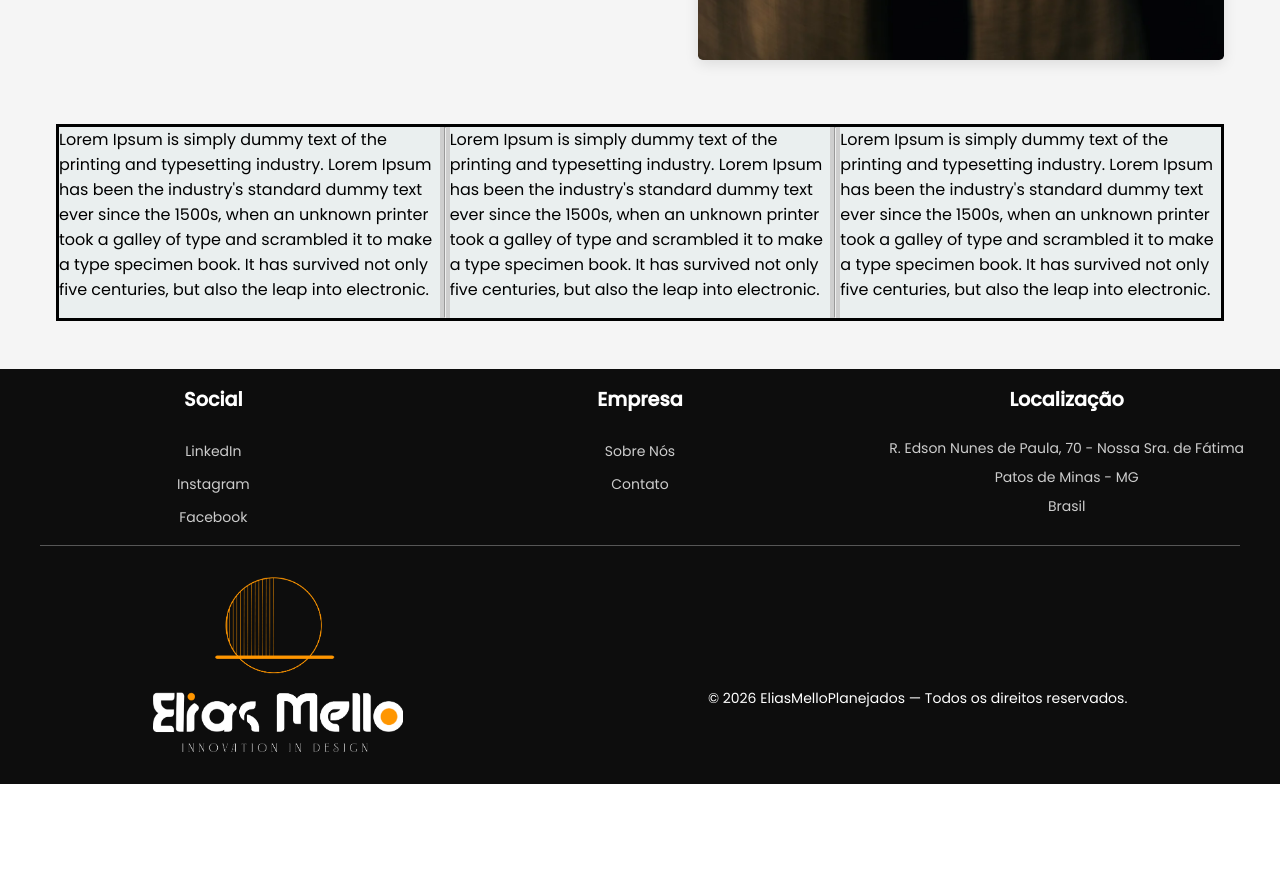
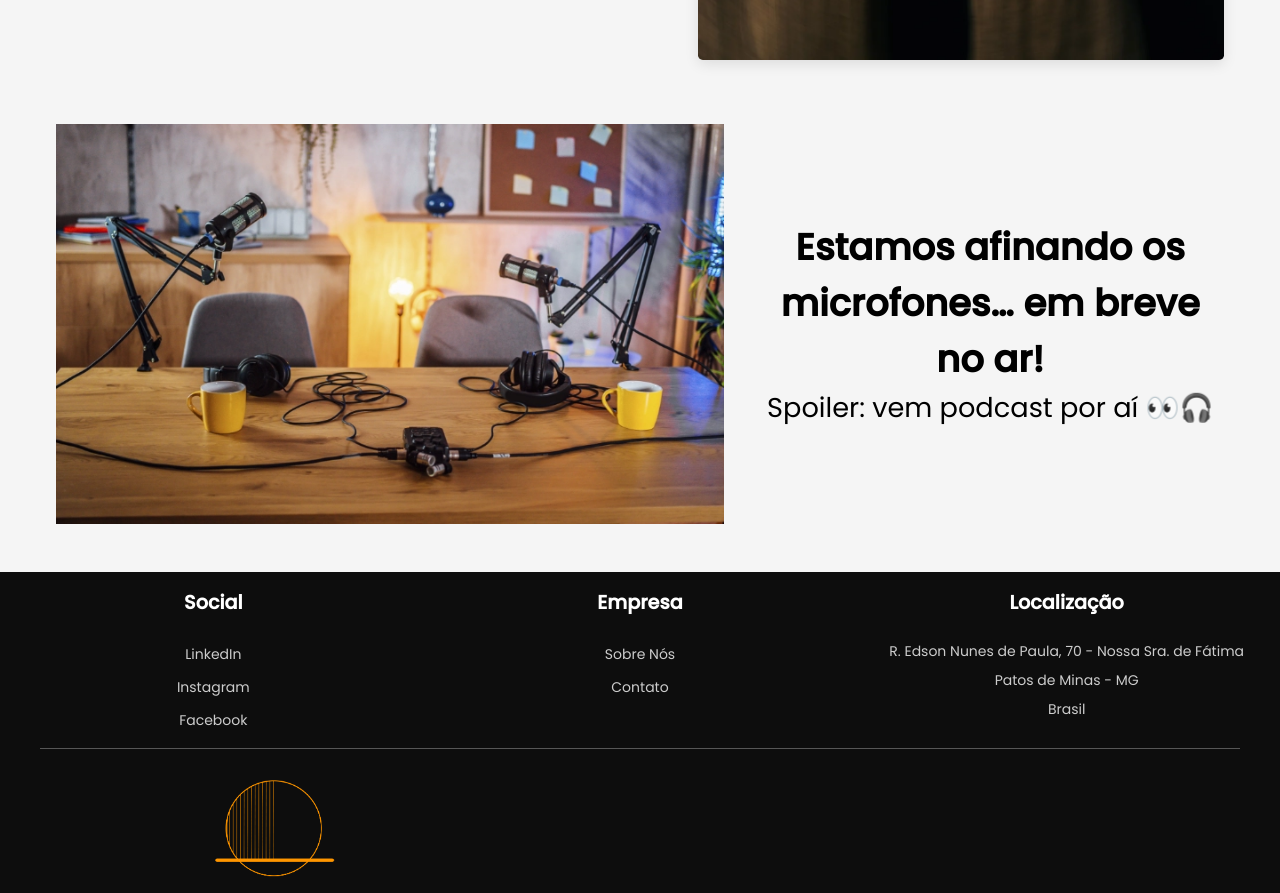
Before and after one commit to leandrobss1/EliasMelloPlanejados, a React (Create React App) app: page /about-us in a window 1280 px wide. Shown: the part 1569-2462 px from the top of the page. Before the commit the page ends 2353 px from the top, so only its background shows below. Built offline with nearby package versions, Linux system fonts and the light colour scheme.

Commit message:
Removido informações lorem e adicionado texto original e imagem da section alterada.

```diff
--- a/src/pages/QuemSomos/QuemSomos.tsx
+++ b/src/pages/QuemSomos/QuemSomos.tsx
@@ -2,6 +2,7 @@ import React from 'react'
 import * as S from './styles';
 import phImg1 from '../../assets/img/elias-melo-1.jpg';
 import phImg2 from '../../assets/img/elias-melo-2.jpg';
+import PodcastIcon from '../../assets/img/podcast-img.png'
 
 type Photo = {
     id: number,
@@ -57,17 +58,13 @@ export const QuemSomos: React.FC = () => {
 
                 <S.QPodCastWrapper>
 
-                    <S.QPodCastInfo>Lorem Ipsum is simply dummy text of the printing and typesetting industry. Lorem Ipsum has been the industry's standard dummy text ever since the 1500s, when an unknown printer took a galley of type and scrambled it to make a type specimen book. It has survived not only five centuries, but also the leap into electronic.</S.QPodCastInfo>
+                <S.QPodCastImg src={PodcastIcon} alt='podcast-image'/>
 
+                <S.QPodCastWrapperInfos>
+                    <S.QPodCastInfo1>Estamos afinando os microfones… em breve no ar!</S.QPodCastInfo1>
 
-                <hr/>
-
-                    <S.QPodCastInfo>Lorem Ipsum is simply dummy text of the printing and typesetting industry. Lorem Ipsum has been the industry's standard dummy text ever since the 1500s, when an unknown printer took a galley of type and scrambled it to make a type specimen book. It has survived not only five centuries, but also the leap into electronic.</S.QPodCastInfo>
-
-                <hr/>
-
-                    <S.QPodCastInfo>Lorem Ipsum is simply dummy text of the printing and typesetting industry. Lorem Ipsum has been the industry's standard dummy text ever since the 1500s, when an unknown printer took a galley of type and scrambled it to make a type specimen book. It has survived not only five centuries, but also the leap into electronic.</S.QPodCastInfo>
-
+                    <S.QPodCastInfo2>Spoiler: vem podcast por aí 👀🎧</S.QPodCastInfo2>
+                </S.QPodCastWrapperInfos>
 
                 </S.QPodCastWrapper>
 
--- a/src/pages/QuemSomos/styles.ts
+++ b/src/pages/QuemSomos/styles.ts
@@ -169,16 +169,31 @@ export const QPodCastWrapper = styled.div`
 	display: flex;
 	width: 100%;
 	margin: 0px;
-	background-color: #cecece;
 	padding: 0px;
-	border: 3px solid black;
   	box-shadow: 1px;
+`
+export const QPodCastInfo1 = styled.h1`
+	width: 100%;
+	font-weight: 600;
+	font-size: 2.3rem;
+`
 
-	gap: 4px;
+export const QPodCastInfo2 = styled.h3`
+	width: 100%;
+	font-size: 1.7rem;
+	font-weight: 400;
 
 `
-export const QPodCastInfo = styled.div`
-	background-color: #EAEFEF;
-	padding-bottom: 1rem;
+export const QPodCastImg = styled.img`
+	width: auto;
+	height: 400px;
+`
 
+export const QPodCastWrapperInfos = styled.div`
+	display: flex;
+	flex-direction: column;
+	align-items: center;
+	justify-content: center;
+	text-align: center;
+	padding-left: 2rem;
 `
```
Also changed, not shown: src/assets/img/podcast-img.png (added).
